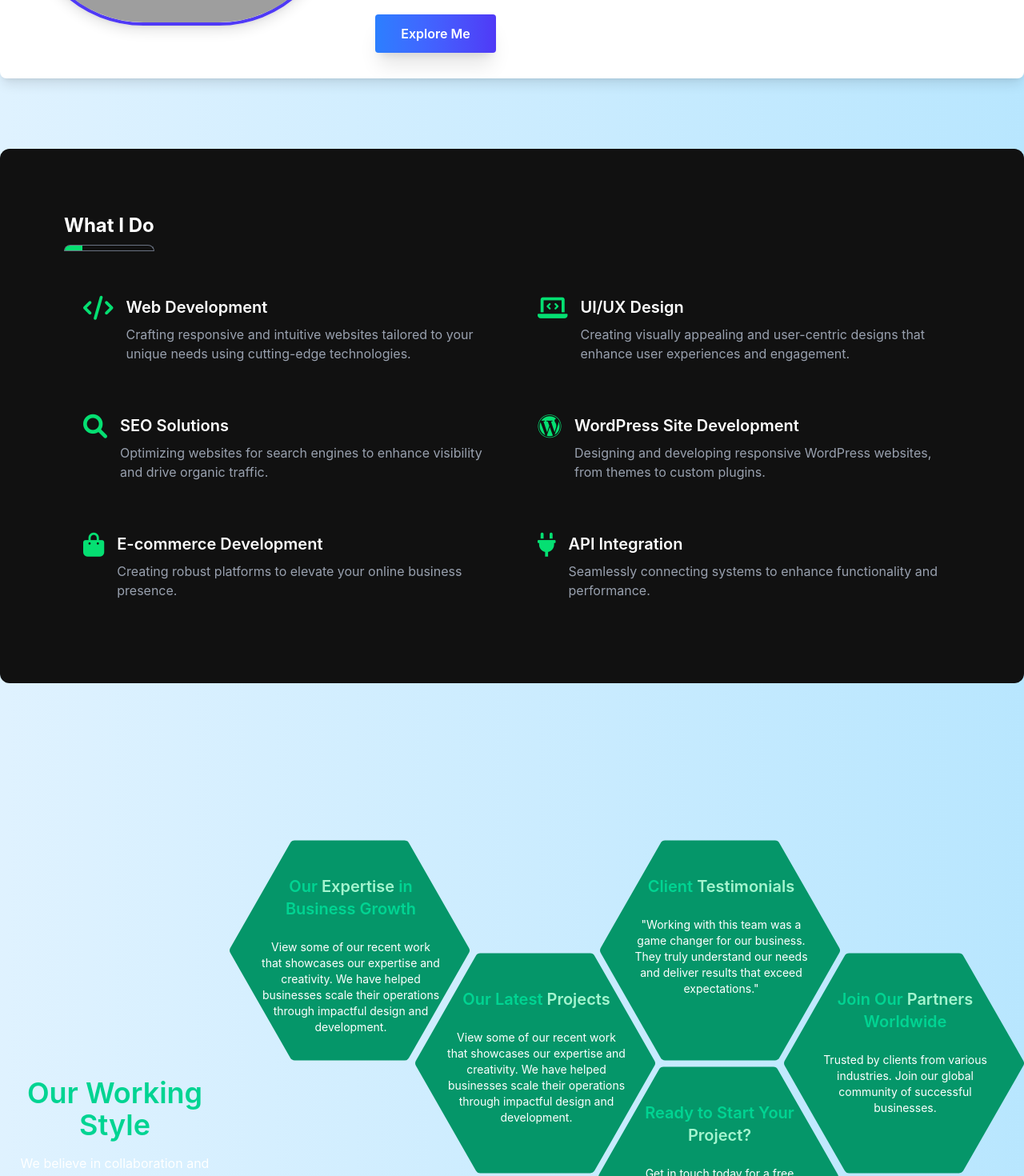
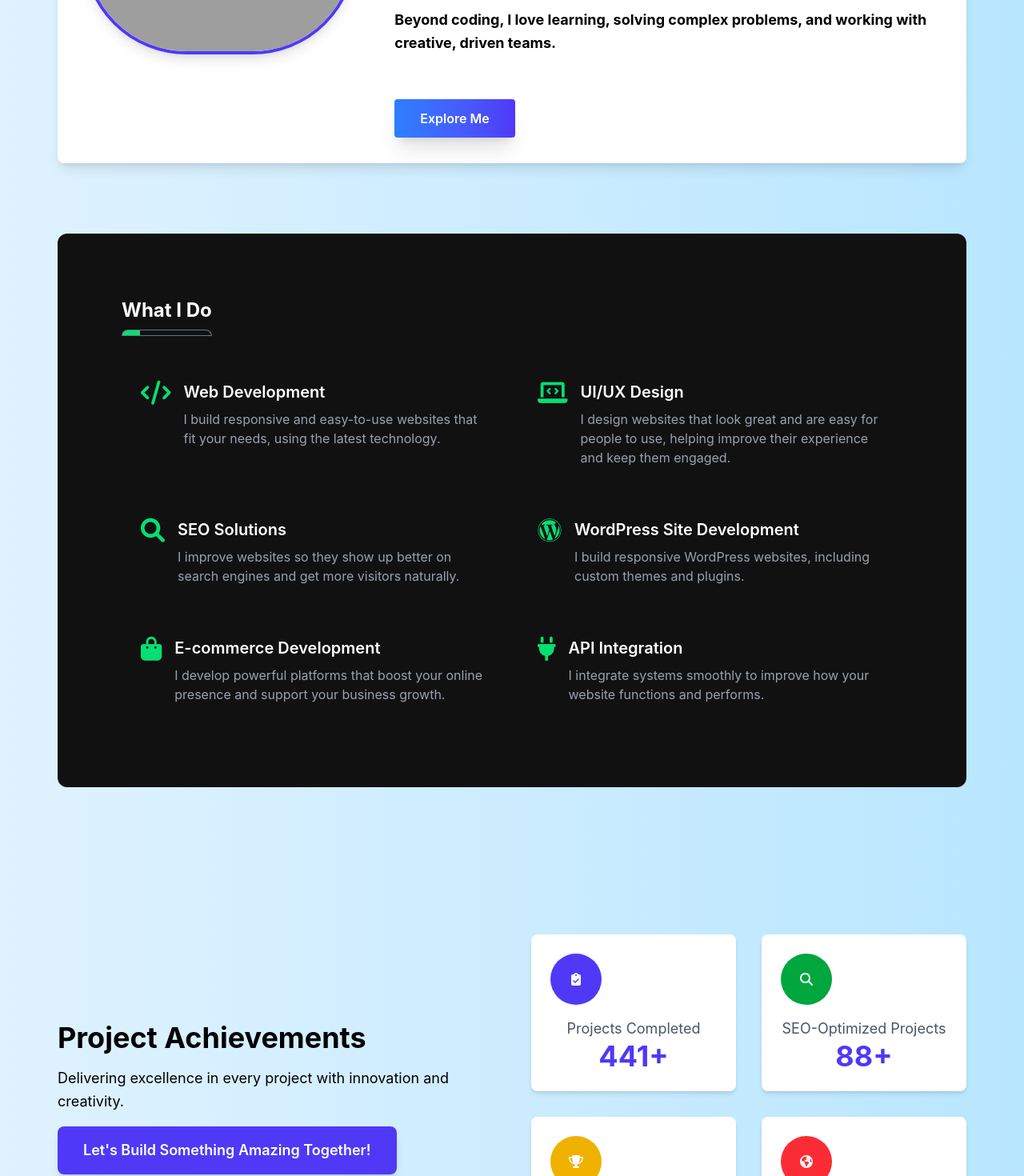
Before and after one commit to birendra-max/birendrapradhan.in, a React (Create React App) app: page / in a window 1280 px wide. Shown: the part 1330-2800 px from the top of the page at 80% size. Built offline with nearby package versions, Linux system fonts and the light colour scheme; grey boxes are pictures that could not be loaded.

Commit message:
Change design of home page

```diff
--- a/public/index.html
+++ b/public/index.html
@@ -12,14 +12,15 @@
   <script src="https://unpkg.com/@tailwindcss/browser@4"></script>
   <script src="https://cdnjs.cloudflare.com/ajax/libs/typed.js/2.0.12/typed.min.js"
     referrerpolicy="no-referrer"></script>
-  <link href="https://fonts.googleapis.com/css2?family=Inter:wght@400;500;600&display=swap" rel="stylesheet">
   <link rel="stylesheet" href="https://cdnjs.cloudflare.com/ajax/libs/font-awesome/6.0.0-beta3/css/all.min.css">
   <title>Welcome to | birendrapradhan.in</title>
+  <link href="https://fonts.googleapis.com/css2?family=Poppins:wght@300;400;600&display=swap" rel="stylesheet">
   <style>
     body {
-      font-family: 'Inter', sans-serif;
+      font-family: 'Poppins', sans-serif;
     }
   </style>
+
 </head>
 
 <body class="bg-gradient-to-r from-sky-100 to-sky-200">
--- a/src/components/Clientreview.js
+++ b/src/components/Clientreview.js
@@ -49,7 +49,7 @@ const Clientreview = () => {
         </p>
 
         {/* Client Testimonials Slider */}
-        <div id="client-carousel" className="relative w-full max-w-6xl mx-auto overflow-hidden rounded-lg bg-white shadow-2xl">
+        <div id="client-carousel" className="relative w-full max-w-8xl mx-auto overflow-hidden rounded-lg bg-white shadow-2xl">
           <div className="carousel-inner flex transition-all duration-700 ease-in-out" style={{ transform: `translateX(-${100 * currentIndex}%)` }}>
             {clients.map((client, index) => (
               <div key={index} className="carousel-item flex-shrink-0 w-full px-6 py-8 text-center">
--- a/src/components/Home.js
+++ b/src/components/Home.js
@@ -238,8 +238,8 @@ export default function Home() {
         </div>
       </motion.section>
 
-      <section id="about" className="z-50 text-black">
-        <div className="bg-white rounded-lg shadow-lg md:p-8 p-2 max-w-7xl mx-auto mt-12 transform transition-all duration-300 hover:scale-105">
+      <section id="about" className="z-50 text-black md:px-18">
+        <div className="bg-white rounded-lg shadow-lg md:p-8 p-2 max-w-8xl mx-auto mt-12 transform transition-all duration-300 hover:scale-105">
           <div className="flex flex-col md:flex-row items-center space-y-8 md:space-y-0 md:space-x-12">
             {/* About Me Image */}
             <div className="w-full md:w-1/3">
@@ -256,19 +256,17 @@ export default function Home() {
                 <span className="border-b-4 border-yellow-700">About Me</span>
               </h2>
               <p className="text-lg leading-relaxed mb-6">
-                Hello! I'm a passionate web developer with a strong focus on
-                creating responsive, interactive, and high-performance web
-                applications. I specialize in full-stack development, with a
-                deep understanding of both frontend and backend technologies. I
-                strive to build applications that are not only functional but
-                also user-friendly, and aesthetically pleasing.
+                👋 Hi there! I'm a passionate full-stack web developer who builds responsive, interactive, and high-performance web applications. I specialize in both frontend and backend technologies, creating solutions that are functional, user-friendly, and visually appealing.
               </p>
-              <p className="text-lg leading-relaxed">
-                I have a keen interest in new technologies and love to
-                experiment with innovative tools and frameworks. When I'm not
-                coding, I enjoy learning new things, collaborating with talented
-                teams, and solving complex problems.
+              <p className="text-lg leading-relaxed mb-6">
+                I'm always exploring new tools and frameworks to stay ahead in the tech world. I also have hands-on experience deploying applications to cloud platforms and servers, ensuring they run smoothly and efficiently in real-world environments.
               </p>
+              <p className="text-lg leading-relaxed mb-6">
+                <b>
+                  Beyond coding, I love learning, solving complex problems, and working with creative, driven teams.
+                </b>
+              </p>
+
               <Link to="/About">
                 <motion.button
                   whileHover={{ scale: 1.05 }}
@@ -283,8 +281,9 @@ export default function Home() {
         </div>
       </section>
 
-      <section className=" h-full m-auto py-12">
-        <div className="max-w-7xl m-auto md:px-0 px-2 md:my-10 bg-[#111111] dark:bg-white rounded-xl overflow-hidden transition-transform transform hover:scale-105 duration-300 ease-in-out hover:shadow-xl">
+
+      <section className="h-full m-auto py-12 md:px-18">
+        <div className="max-w-8xl m-auto md:px-0 px-2 md:my-10 bg-[#111111] dark:bg-white rounded-xl overflow-hidden transition-transform transform hover:scale-105 duration-300 ease-in-out hover:shadow-xl">
           <section className="w-full h-full flex flex-col justify-center md:py-20 py-10 md:px-20">
             <div className="w-fit">
               <h2 className="text-2xl font-bold text-white dark:text-black pb-2">
@@ -310,8 +309,7 @@ export default function Home() {
                     Web Development
                   </h3>
                   <p className="text-gray-400 dark:text-gray-700">
-                    Crafting responsive and intuitive websites tailored to your
-                    unique needs using cutting-edge technologies.
+                    I build responsive and easy-to-use websites that fit your needs, using the latest technology.
                   </p>
                 </div>
               </Link>
@@ -330,8 +328,7 @@ export default function Home() {
                     UI/UX Design
                   </h3>
                   <p className="text-gray-400 dark:text-gray-700">
-                    Creating visually appealing and user-centric designs that
-                    enhance user experiences and engagement.
+                    I design websites that look great and are easy for people to use, helping improve their experience and keep them engaged.
                   </p>
                 </div>
               </Link>
@@ -350,8 +347,7 @@ export default function Home() {
                     SEO Solutions
                   </h3>
                   <p className="text-gray-400 dark:text-gray-700">
-                    Optimizing websites for search engines to enhance visibility
-                    and drive organic traffic.
+                    I improve websites so they show up better on search engines and get more visitors naturally.
                   </p>
                 </div>
               </Link>
@@ -370,8 +366,7 @@ export default function Home() {
                     WordPress Site Development
                   </h3>
                   <p className="text-gray-400 dark:text-gray-700">
-                    Designing and developing responsive WordPress websites, from
-                    themes to custom plugins.
+                    I build responsive WordPress websites, including custom themes and plugins.
                   </p>
                 </div>
               </Link>
@@ -389,8 +384,7 @@ export default function Home() {
                     E-commerce Development
                   </h3>
                   <p className="text-gray-400 dark:text-gray-700">
-                    Creating robust platforms to elevate your online business
-                    presence.
+                    I develop powerful platforms that boost your online presence and support your business growth.
                   </p>
                 </div>
               </Link>
@@ -408,184 +402,12 @@ export default function Home() {
                     API Integration
                   </h3>
                   <p className="text-gray-400 dark:text-gray-700">
-                    Seamlessly connecting systems to enhance functionality and
-                    performance.
+                    I integrate systems smoothly to improve how your website functions and performs.
                   </p>
                 </div>
               </Link>
             </div>
           </section>
-        </div>
-      </section>
-
-      <section className="w-full md:h-screen flex flex-col md:flex-row py-24 dark:bg-gray-800">
-        {/* <!-- Our Working Style Section --> */}
-        <div className="relative w-full mb-10 md:w-auto md:mt-[300px]">
-          <div className="text-center text-white p-2">
-            <h2 className="text-4xl font-semibold text-emerald-400">
-              Our Working Style
-            </h2>
-            <p className="text-md mt-4">
-              We believe in collaboration and open communication to ensure
-              success. Our agile approach helps us to adapt quickly to clients'
-              needs and deliver high-quality results on time.
-            </p>
-          </div>
-        </div>
-        {/* <!-- Feature 1: Highlight Your Expertise and Services --> */}
-        <div className="relative w-full ml-auto mt-6 md:!mt-0 md:-mr-[68px] md:w-auto">
-          <svg
-            xmlns="http://www.w3.org/2000/svg"
-            className="relative z-10 rotate-90 mx-auto w-4/5 md:w-[300px] md:h-[300px]"
-            id="Layer_1"
-            viewBox="0 0 512 512"
-          >
-            <path
-              d="m485.291 129.408-224-128a10.645 10.645 0 0 0-10.581 0l-224 128a10.665 10.665 0 0 0-5.376 9.259v234.667c0 3.819 2.048 7.36 5.376 9.259l224 128c1.643.939 3.456 1.408 5.291 1.408s3.648-.469 5.291-1.408l224-128a10.665 10.665 0 0 0 5.376-9.259V138.667a10.668 10.668 0 0 0-5.377-9.259z"
-              fill='url("#SvgjsLinearGradient1060")'
-            ></path>
-            <defs>
-              <linearGradient id="SvgjsLinearGradient1060">
-                <stop stopColor="#059669" offset="0"></stop>
-                <stop stopColor="#059669" offset="1"></stop>
-              </linearGradient>
-            </defs>
-          </svg>
-          <div className="absolute max-w-[60%] left-[19%] md:left-[13%] md:max-w-[75%] z-20 top-0 text-center text-white max-h-[300px] pt-3 md:!pt-12 overflow-hidden">
-            <h1 className="text-2xl mt-16 md:text-xl font-semibold text-emerald-400 dark:text-white md:my-2">
-              Our <span className="text-emerald-200"> Expertise</span> in
-              Business Growth
-            </h1>
-            <p className="w-full md:text-sm text-md my-3 md:mt-6 line-clamp-3 md:line-clamp-none overflow-hidden">
-              View some of our recent work that showcases our expertise and
-              creativity. We have helped businesses scale their operations
-              through impactful design and development.
-            </p>
-          </div>
-        </div>
-
-        {/* <!-- Feature 2: Showcase Your Work --> */}
-        <div className="relative w-full mt-6 md:w-auto md:mt-[141px] md:-mr-[21px]">
-          <svg
-            xmlns="http://www.w3.org/2000/svg"
-            className="relative z-10 rotate-90 mx-auto w-4/5 md:w-[300px] md:h-[300px]"
-            id="Layer_1"
-            viewBox="0 0 512 512"
-          >
-            <path
-              d="m485.291 129.408-224-128a10.645 10.645 0 0 0-10.581 0l-224 128a10.665 10.665 0 0 0-5.376 9.259v234.667c0 3.819 2.048 7.36 5.376 9.259l224 128c1.643.939 3.456 1.408 5.291 1.408s3.648-.469 5.291-1.408l224-128a10.665 10.665 0 0 0 5.376-9.259V138.667a10.668 10.668 0 0 0-5.377-9.259z"
-              fill='url("#SvgjsLinearGradient1060")'
-            ></path>
-            <defs>
-              <linearGradient id="SvgjsLinearGradient1060">
-                <stop stopColor="#059669" offset="0"></stop>
-                <stop stopColor="#059669" offset="1"></stop>
-              </linearGradient>
-            </defs>
-          </svg>
-          <div className="absolute max-w-[60%] left-[19%] md:left-[13%] md:max-w-[75%] z-20 top-0 text-center text-white max-h-[300px] pt-3 md:!pt-12 overflow-hidden">
-            <h1 className="text-2xl mt-16 md:text-xl font-semibold text-emerald-400 dark:text-white md:my-2">
-              Our Latest <span className="text-emerald-200"> Projects</span>
-            </h1>
-            <p className="w-full md:text-sm text-md my-3 md:mt-6 line-clamp-3 md:line-clamp-none overflow-hidden">
-              View some of our recent work that showcases our expertise and
-              creativity. We have helped businesses scale their operations
-              through impactful design and development.
-            </p>
-          </div>
-        </div>
-
-        {/* <!-- Feature 3: Testimonials and Reviews --> */}
-        <div className="relative w-full mt-6 md:w-auto md:!mt-0 md:!w-auto md:-ml-[48px]">
-          <svg
-            xmlns="http://www.w3.org/2000/svg"
-            className="relative z-10 rotate-90 mx-auto w-4/5 md:w-[300px] md:h-[300px]"
-            id="Layer_1"
-            viewBox="0 0 512 512"
-          >
-            <path
-              d="m485.291 129.408-224-128a10.645 10.645 0 0 0-10.581 0l-224 128a10.665 10.665 0 0 0-5.376 9.259v234.667c0 3.819 2.048 7.36 5.376 9.259l224 128c1.643.939 3.456 1.408 5.291 1.408s3.648-.469 5.291-1.408l224-128a10.665 10.665 0 0 0 5.376-9.259V138.667a10.668 10.668 0 0 0-5.377-9.259z"
-              fill='url("#SvgjsLinearGradient1060")'
-            ></path>
-            <defs>
-              <linearGradient id="SvgjsLinearGradient1060">
-                <stop stopColor="#059669" offset="0"></stop>
-                <stop stopColor="#059669" offset="1"></stop>
-              </linearGradient>
-            </defs>
-          </svg>
-          <div className="absolute max-w-[60%] left-[19%] md:left-[13%] md:max-w-[75%] z-20 top-0 text-center text-white max-h-[300px] pt-3 md:!pt-12 overflow-hidden">
-            <h1 className="text-2xl mt-16 md:text-xl font-semibold text-emerald-400 dark:text-white md:my-2">
-              Client <span className="text-emerald-200"> Testimonials</span>
-            </h1>
-            <p className="w-full md:text-sm text-md my-3 md:mt-6 line-clamp-3 md:line-clamp-none overflow-hidden">
-              "Working with this team was a game changer for our business. They
-              truly understand our needs and deliver results that exceed
-              expectations."
-            </p>
-          </div>
-        </div>
-
-        {/* <!-- Feature 4: Value Proposition and CTA --> */}
-        <div className="relative w-full mt-6 md:w-auto md:mt-[283px] md:-ml-[302px]">
-          <svg
-            xmlns="http://www.w3.org/2000/svg"
-            className="relative z-10 rotate-90 mx-auto w-4/5 md:w-[300px] md:h-[300px]"
-            id="Layer_1"
-            viewBox="0 0 512 512"
-          >
-            <path
-              d="m485.291 129.408-224-128a10.645 10.645 0 0 0-10.581 0l-224 128a10.665 10.665 0 0 0-5.376 9.259v234.667c0 3.819 2.048 7.36 5.376 9.259l224 128c1.643.939 3.456 1.408 5.291 1.408s3.648-.469 5.291-1.408l224-128a10.665 10.665 0 0 0 5.376-9.259V138.667a10.668 10.668 0 0 0-5.377-9.259z"
-              fill='url("#SvgjsLinearGradient1060")'
-            ></path>
-            <defs>
-              <linearGradient id="SvgjsLinearGradient1060">
-                <stop stopColor="#059669" offset="0"></stop>
-                <stop stopColor="#059669" offset="1"></stop>
-              </linearGradient>
-            </defs>
-          </svg>
-          <div className="absolute max-w-[60%] left-[19%] md:left-[13%] md:max-w-[75%] z-20 top-0 text-center text-white max-h-[300px] pt-3 md:!pt-12 overflow-hidden">
-            <h1 className="text-2xl mt-16 md:text-xl font-semibold text-emerald-400 dark:text-white md:my-2">
-              Ready to Start Your{" "}
-              <span className="text-emerald-200"> Project?</span>
-            </h1>
-            <p className="w-full md:text-sm text-md my-3 md:mt-6 line-clamp-3 md:line-clamp-none overflow-hidden">
-              Get in touch today for a free consultation. Let's discuss how we
-              can help grow your business.
-            </p>
-          </div>
-        </div>
-
-        {/* <!-- Feature 5: Social Proof and Call to Action --> */}
-        <div className="relative w-full mt-6 md:w-auto md:mt-[141px] md:-ml-[68px]">
-          <svg
-            xmlns="http://www.w3.org/2000/svg"
-            className="relative z-10 rotate-90 mx-auto w-4/5 md:w-[300px] md:h-[300px]"
-            id="Layer_1"
-            viewBox="0 0 512 512"
-          >
-            <path
-              d="m485.291 129.408-224-128a10.645 10.645 0 0 0-10.581 0l-224 128a10.665 10.665 0 0 0-5.376 9.259v234.667c0 3.819 2.048 7.36 5.376 9.259l224 128c1.643.939 3.456 1.408 5.291 1.408s3.648-.469 5.291-1.408l224-128a10.665 10.665 0 0 0 5.376-9.259V138.667a10.668 10.668 0 0 0-5.377-9.259z"
-              fill='url("#SvgjsLinearGradient1060")'
-            ></path>
-            <defs>
-              <linearGradient id="SvgjsLinearGradient1060">
-                <stop stopColor="#059669" offset="0"></stop>
-                <stop stopColor="#059669" offset="1"></stop>
-              </linearGradient>
-            </defs>
-          </svg>
-          <div className="absolute max-w-[60%] left-[19%] md:left-[13%] md:max-w-[75%] z-20 top-0 text-center text-white max-h-[300px] pt-3 md:!pt-12 overflow-hidden">
-            <h1 className="text-2xl mt-16 md:text-xl font-semibold text-emerald-400 dark:text-white md:my-2">
-              Join Our <span className="text-emerald-200"> Partners</span>{" "}
-              Worldwide
-            </h1>
-            <p className="w-full md:text-sm text-md my-3 md:mt-6 line-clamp-3 md:line-clamp-none overflow-hidden">
-              Trusted by clients from various industries. Join our global
-              community of successful businesses.
-            </p>
-          </div>
         </div>
       </section>
 
--- a/src/components/Menu.js
+++ b/src/components/Menu.js
@@ -23,16 +23,16 @@ function Menu() {
 
                 {/* Middle Section: Navigation Links */}
                 <div className="hidden md:flex items-center space-x-12">
-                    <Link to="/" className={`text-md font-semibold ${location.pathname === "/" ? "text-[#1abc9c]" : "text-white"} hover:text-[#1abc9c] transition duration-300`}>
+                    <Link to="/" className={`text-lg font-semibold ${location.pathname === "/" ? "text-[#1abc9c]" : "text-white"} hover:text-[#1abc9c] transition duration-300`}>
                         Home
                     </Link>
-                    <Link to="/about" className={`text-md font-semibold ${location.pathname === "/about" ? "text-[#1abc9c]" : "text-white"} hover:text-[#1abc9c] transition duration-300`}>
+                    <Link to="/about" className={`text-lg font-semibold ${location.pathname === "/about" ? "text-[#1abc9c]" : "text-white"} hover:text-[#1abc9c] transition duration-300`}>
                         Explore Me
                     </Link>
-                    <Link to="/services" className={`text-md font-semibold ${location.pathname === "/services" ? "text-[#1abc9c]" : "text-white"} hover:text-[#1abc9c] transition duration-300`}>
+                    <Link to="/services" className={`text-lg font-semibold ${location.pathname === "/services" ? "text-[#1abc9c]" : "text-white"} hover:text-[#1abc9c] transition duration-300`}>
                         Get Our Services
                     </Link>
-                    <Link to="/blog" className={`text-md font-semibold ${location.pathname === "/blog" ? "text-[#1abc9c]" : "text-white"} hover:text-[#1abc9c] transition duration-300`}>
+                    <Link to="/blog" className={`text-lg font-semibold ${location.pathname === "/blog" ? "text-[#1abc9c]" : "text-white"} hover:text-[#1abc9c] transition duration-300`}>
                         Blogs
                     </Link>
                 </div>
--- a/src/components/Review.js
+++ b/src/components/Review.js
@@ -46,12 +46,12 @@ const Achievements = () => {
   }, []);
 
   return (
-    <section className="py-24 px-6 md:px-12 rounded-xl text-white">
-      <div className="max-w-6xl mx-auto grid grid-cols-1 md:grid-cols-2 gap-12 items-center">
+    <section className="py-24 px-6 md:px-18 rounded-xl text-white">
+      <div className="max-w-8xl mx-auto grid grid-cols-1 md:grid-cols-2 gap-12 items-center">
         {/* Left Side: Heading & Description */}
         <div className="text-center md:text-left">
           <h2 className="text-4xl font-bold mb-4 text-black">Project Achievements</h2>
-          <p className="text-lg text-black leading-relaxed max-w-lg mx-auto md:mx-0">
+          <p className="text-lg text-black leading-relaxed  mx-auto md:mx-0">
             Delivering excellence in every project with innovation and creativity.
           </p>
 
```
